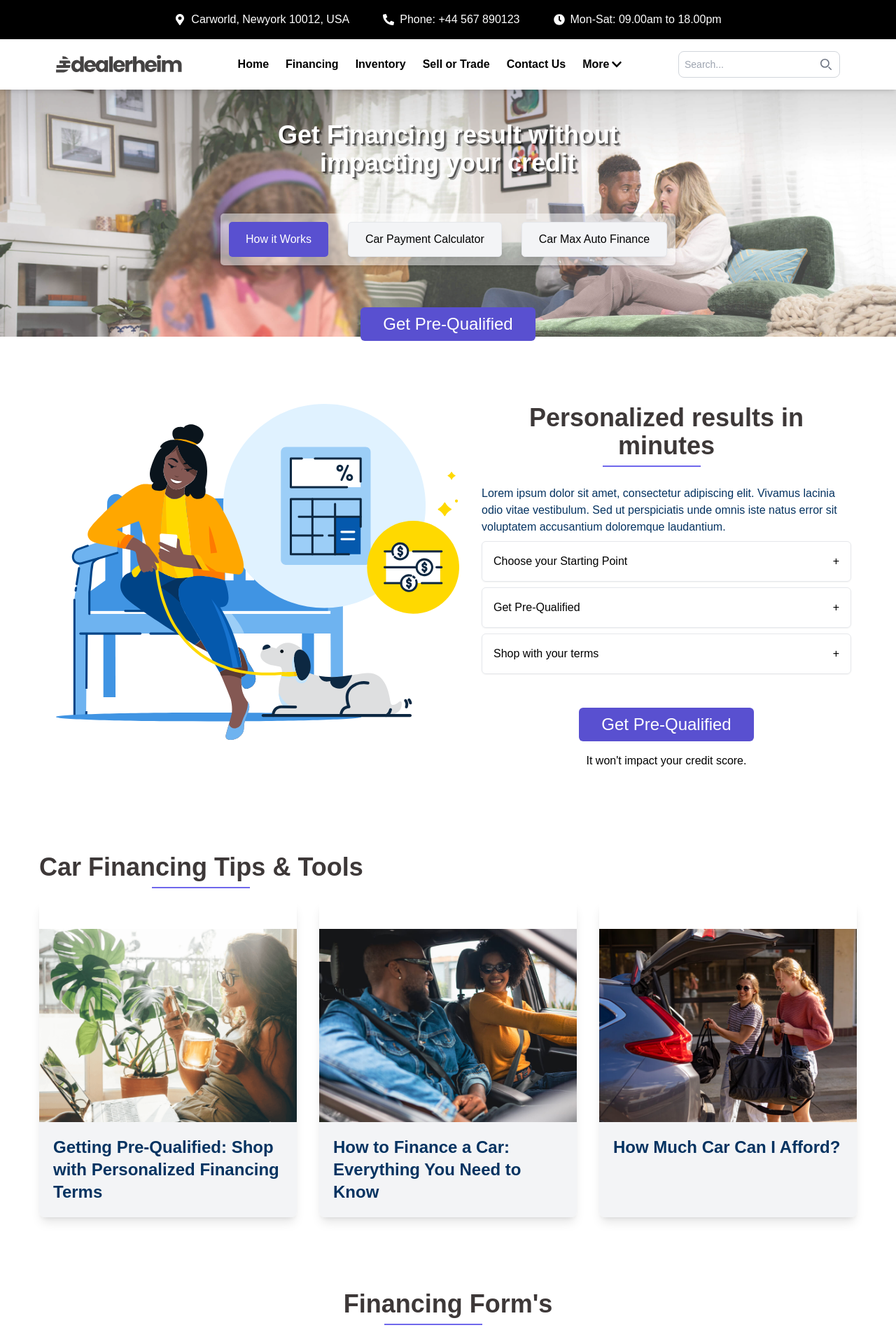
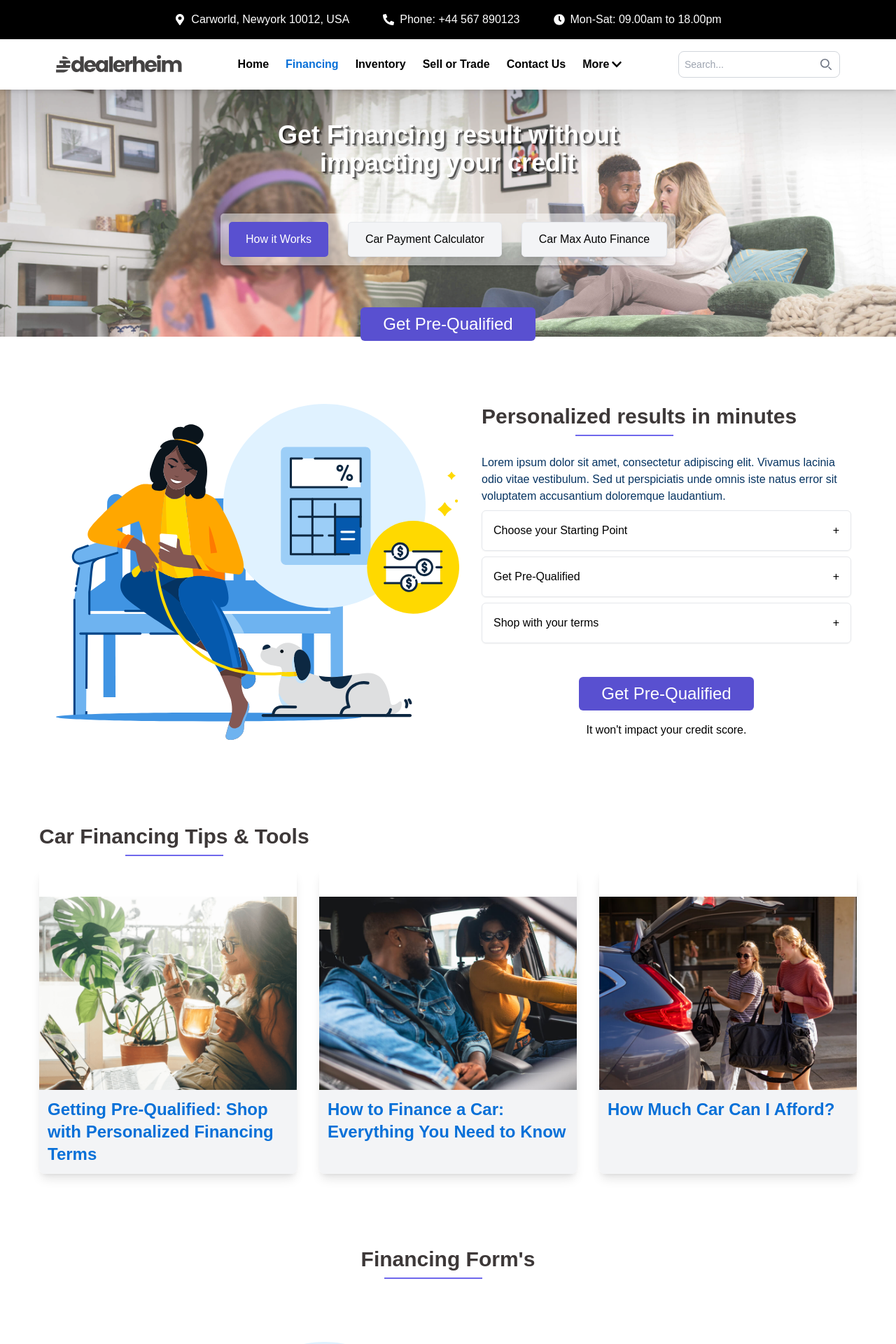
Before and after one commit to MuhammadAkil/delarheim, a Next.js app: page /financing in a window 1280 px wide. Shown: the top 1920 px of the page at 70% size. Built offline with nearby package versions, Linux system fonts and the light colour scheme.

Commit message:
update changes

```diff
--- a/src/app/components/Header.tsx
+++ b/src/app/components/Header.tsx
@@ -12,7 +12,7 @@ import Link from "next/link";
 import router from "next/router";
 import Logo from "./icons/logo";
 
-type DropdownId = "Inventory" | "Finance" | "home" | "SellOrTrade" | "contactUs" | "More";
+type DropdownId = "Inventory" | "financing" | "home" | "SellOrTrade" | "contactUs" | "More";
 
 const Header = () => {
 	const pathname = usePathname();
@@ -22,7 +22,7 @@ const Header = () => {
 		Inventory: useRef<HTMLDivElement | null>(null),
 		home: useRef<HTMLDivElement | null>(null),
 		SellOrTrade: useRef<HTMLDivElement | null>(null),
-		Finance: useRef<HTMLDivElement | null>(null),
+		financing: useRef<HTMLDivElement | null>(null),
 		contactUs: useRef<HTMLDivElement | null>(null),
 		More: useRef<HTMLDivElement | null>(null),
 	};
@@ -57,7 +57,7 @@ const Header = () => {
 	}, []);
 	const isHomeActive = pathname === "/";
 	const isInventoryActive = pathname === "/inventory";
-	const isFinancingActive = pathname === "/FinancingPlan";
+	const isFinancingActive = pathname === "/financing";
 	const isSellActive = pathname === "/sell-car";
 	const router = useRouter();
 	return (
@@ -100,9 +100,9 @@ const Header = () => {
 							</a>
 						</div>
 
-						<div className="relative group" ref={dropdownRefs.Finance}>
+						<div className="relative group" ref={dropdownRefs.financing}>
 							<Link href={"/financing"}>
-								<button onClick={() => toggleDropdown("Finance")} className={`flex items-center font-semibold text-[16px] transition-colors duration-300 ${isFinancingActive ? "text-[#0870d8]" : "text-black hover:text-[#0870d8]"}`}>
+								<button onClick={() => toggleDropdown("financing")} className={`flex items-center font-semibold text-[16px] transition-colors duration-300 ${isFinancingActive ? "text-[#0870d8]" : "text-black hover:text-[#0870d8]"}`}>
 									Financing
 								</button>
 							</Link>
@@ -112,7 +112,6 @@ const Header = () => {
 							<Link href="/inventory">
 								<button onClick={() => toggleDropdown("Inventory")} className={`flex items-center font-semibold text-[16px] transition-colors duration-300 ${isInventoryActive ? "text-[#0870d8]" : "text-black hover:text-[#0870d8]"}`}>
 									Inventory
-
 								</button>
 							</Link>
 
--- a/src/app/financing/page.tsx
+++ b/src/app/financing/page.tsx
@@ -94,8 +94,8 @@ const CustomCard: React.FC<CustomCardProps> = ({ imageSrc, description, style })
 		<div className="w-full max-w-md h-full bg-white rounded-lg shadow-lg overflow-hidden">
 			<img src={imageSrc} className="w-full h-55 mt-10" alt="Card image" />
 
-			<div className="p-5 bg-gray-100 h-full">
-				<Link className="text-2xl font-bold hover:underline" style={{ color: "#053361" }} href={"#"}>
+			<div className="p-3 bg-gray-100 h-full">
+				<Link className="text-2xl font-bold hover:underline text-[#0870d8]" href={"#"}>
 					{description}
 				</Link>
 			</div>
@@ -193,12 +193,10 @@ const form = () => {
 			<div className="container mx-auto p-6">
 				{showCalculator ? (
 					<div className="py-10 px-6">
-						<form className="mt-4 max-w-md mx-auto p-4 bg-white rounded-lg shadow-lg" onSubmit={calculateMonthlyPayment}>
-							<h2 className="text-2xl font-bold text-black text-center cursor-pointer" onClick={() => setActiveSection("calculator")}>
-								Car Payment Calculator
-							</h2>
+						<form className="mt-4 max-w-md mx-auto p-4 bg-white rounded-lg shadow-lg border" onSubmit={calculateMonthlyPayment}>
+							<h2 className="text-2xl font-bold text-black text-center">Car Payment Calculator</h2>
 
-							<div className="flex justify-between mt-4 mb-4">
+							<div className="flex justify-between mt-12 mb-4">
 								<h2 className={`text-sm font-bold text-black cursor-pointer border-b-2 transition-colors duration-300 ${activeSection === "calculator" ? "border-blue-600" : "border-transparent"}`} onClick={() => setActiveSection("calculator")}>
 									Monthly Payment
 								</h2>
@@ -300,7 +298,7 @@ const form = () => {
 
 						<div className="space-y-2 lg:px-10 px-2">
 							<div className="relative inline-block text-center mb-7">
-								<h2 className="block w-full bg-gradient-to-b from-white to-white text-[#3d3838] bg-clip-text font-bold text-3xl sm:text-4xl">Personalized results in minutes</h2>
+								<h2 className="block w-full bg-gradient-to-b from-white to-white text-[#3d3838] bg-clip-text font-bold text-2xl sm:text-3xl">Personalized results in minutes</h2>
 								<span className="absolute left-1/2 bottom-[-10px] transform -translate-x-[65%] w-[140px] h-[2px] bg-[#6F68EC]"></span>
 							</div>
 
@@ -344,7 +342,7 @@ const form = () => {
 
 				<div className="w-full px-4 sm:px-6 md:px-8 my-20">
 					<div className="relative inline-block text-center mb-7">
-						<h2 className="block w-full bg-gradient-to-b from-white to-white text-[#3d3838] bg-clip-text font-bold text-3xl sm:text-4xl">Car Financing Tips & Tools</h2>
+						<h2 className="block w-full bg-gradient-to-b from-white to-white text-[#3d3838] bg-clip-text font-bold text-2xl sm:text-3xl">Car Financing Tips & Tools</h2>
 						<span className="absolute left-1/2 bottom-[-10px] transform -translate-x-[50%] w-[140px] h-[2px] bg-[#6F68EC]"></span>
 					</div>
 
@@ -363,7 +361,7 @@ const form = () => {
 
 				<div className="flex justify-center mp-5 ">
 					<div className="relative inline-block text-center mb-7">
-						<h2 className="block w-full bg-gradient-to-b from-white to-white text-[#3d3838] bg-clip-text font-bold text-3xl sm:text-4xl">Financing Form's</h2>
+						<h2 className="block w-full bg-gradient-to-b from-white to-white text-[#3d3838] bg-clip-text font-bold text-2xl sm:text-3xl">Financing Form's</h2>
 						<span className="absolute left-1/2 bottom-[-10px] transform -translate-x-[65%] w-[140px] h-[2px] bg-[#6F68EC]"></span>
 					</div>
 				</div>
```
